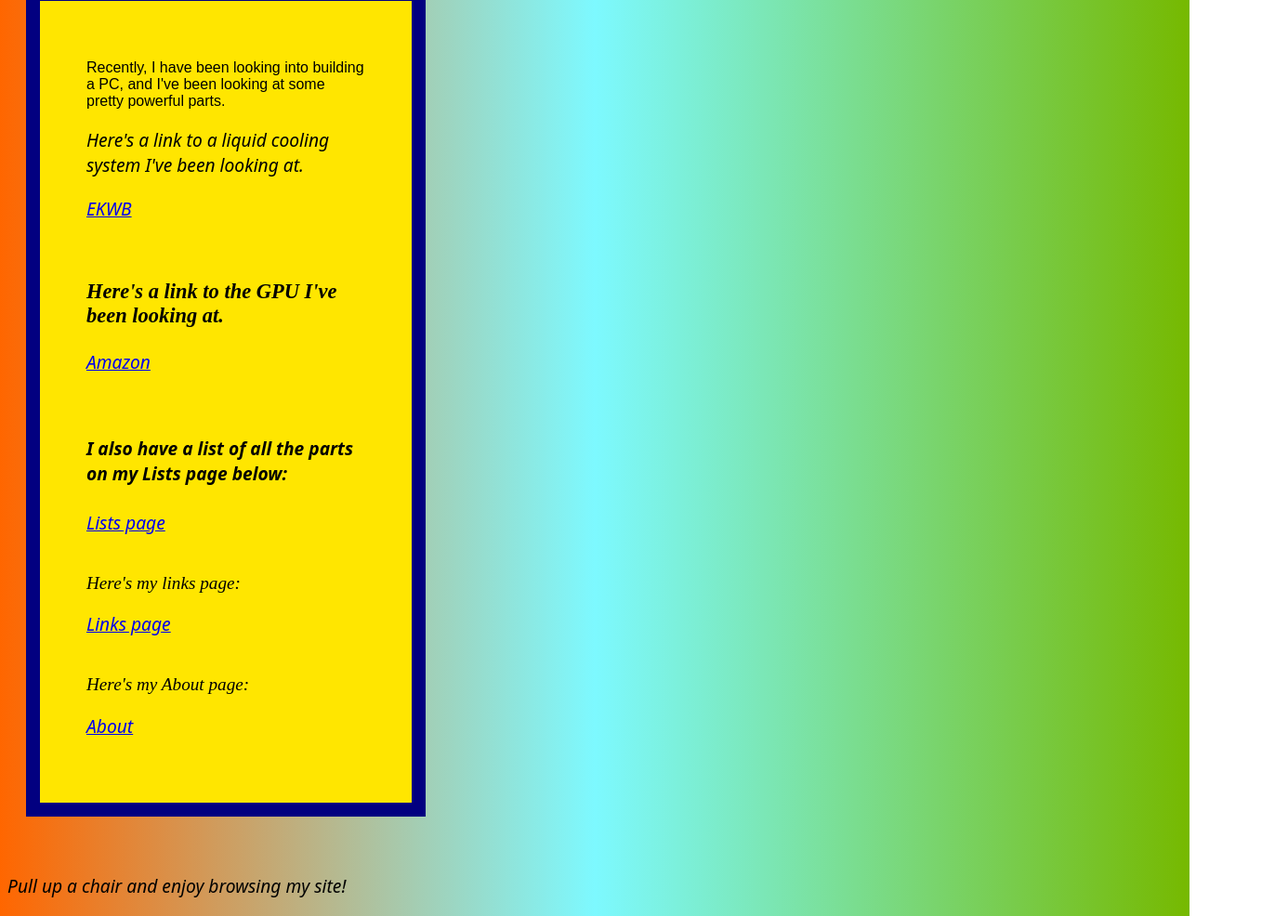
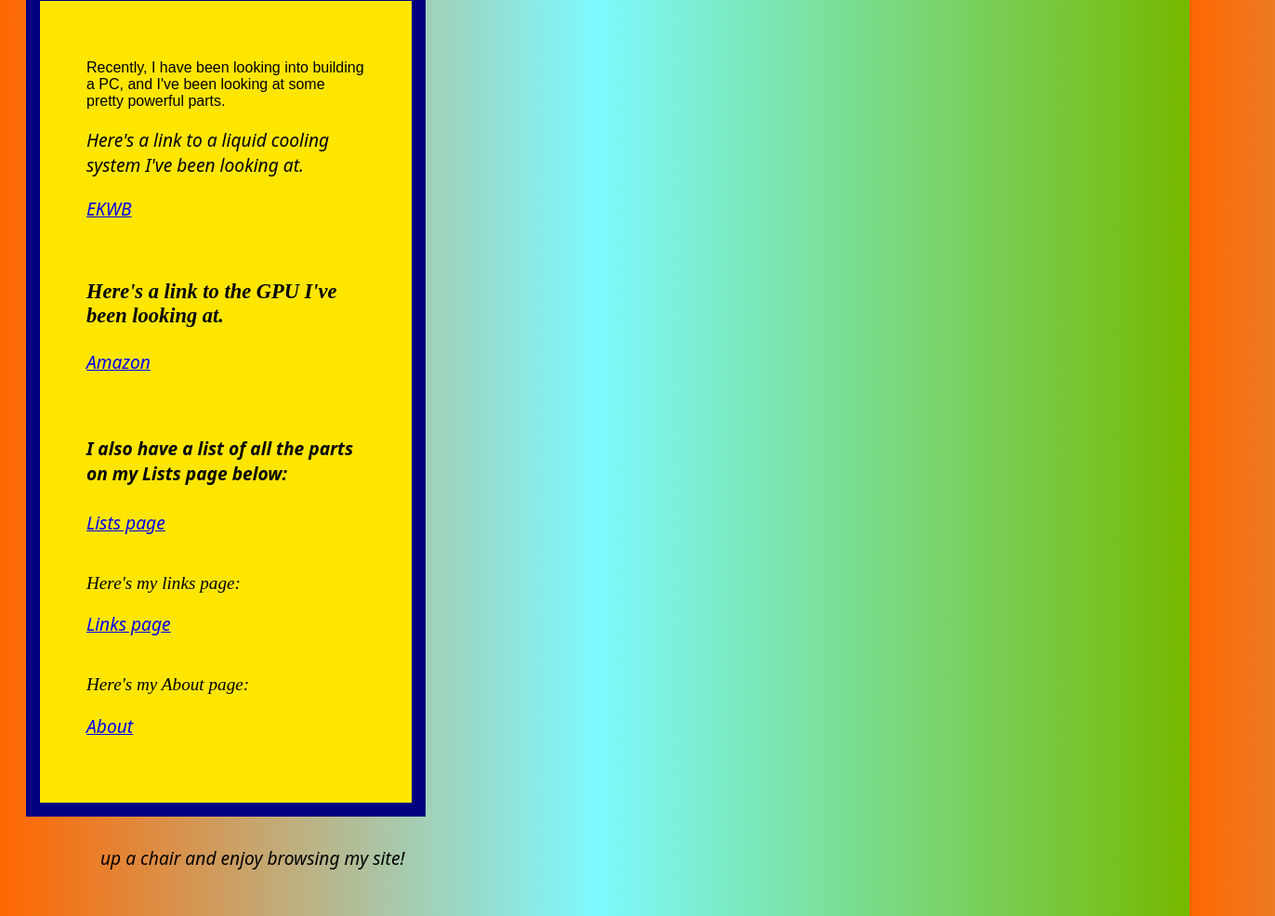
Before and after one commit to DarthRaven1/DarthRaven1.github.io, a plain HTML site: page Element Box.html in a window 1280 px wide. Shown: the part 69-1055 px from the top of the page at 93% size, 1372 px wide, since content can reach past the window. Drawn offline with Linux system fonts and the light colour scheme.

Commit message:
Add files via upload

```diff
--- a/Element Box.html
+++ b/Element Box.html
@@ -48,6 +48,13 @@ linear-gradient(to right, RGB(255, 102, 0), RGB(125, 249, 255), RGB(118, 185, 0)
       padding: 50px;
       margin: 20px;
     }
+
+    .positioned {
+        position: relative;
+        background: rgba(255, 255, 0, 0);
+        bottom: 30px;
+        left: 100px;
+      }
     </style>
 
 </head>
@@ -59,7 +66,7 @@ linear-gradient(to right, RGB(255, 102, 0), RGB(125, 249, 255), RGB(118, 185, 0)
 <h1>Welcome to my website.</h>
 
     <br />
-<div><h2>Recently, I have been looking into building a PC, and I've been looking at some pretty powerful parts. </h2>
+ <div><h2>Recently, I have been looking into building a PC, and I've been looking at some pretty powerful parts. </h2>
 <p>Here's a link to a liquid cooling system I've been looking at.</p>
 <p><a href="https://ekwb.com/shop/stl-power-up">EKWB</a></p>
 
@@ -87,7 +94,7 @@ Here's my About page:
 
 <br />
 
-<p>Pull up a chair and enjoy browsing my site!</p>
+<p class="positioned"> up a chair and enjoy browsing my site!</p>
 
 </body>
 
```
